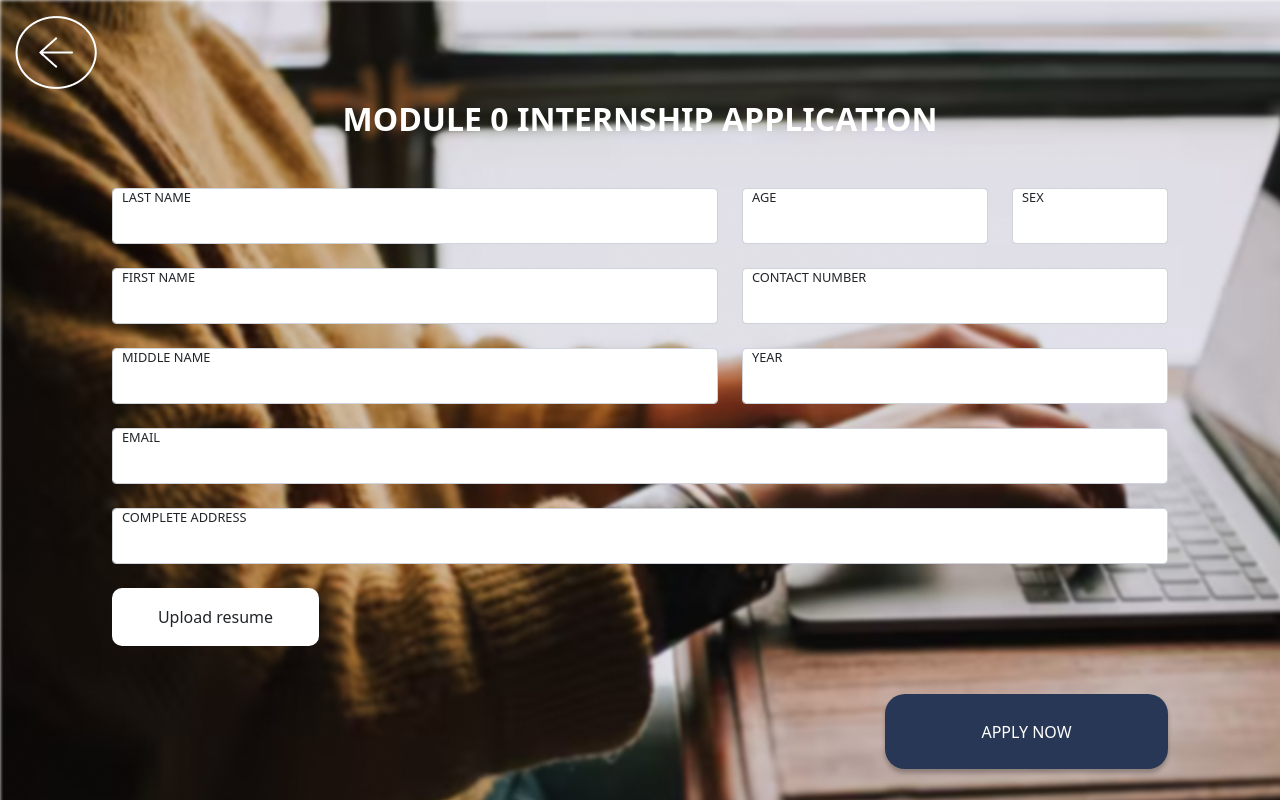
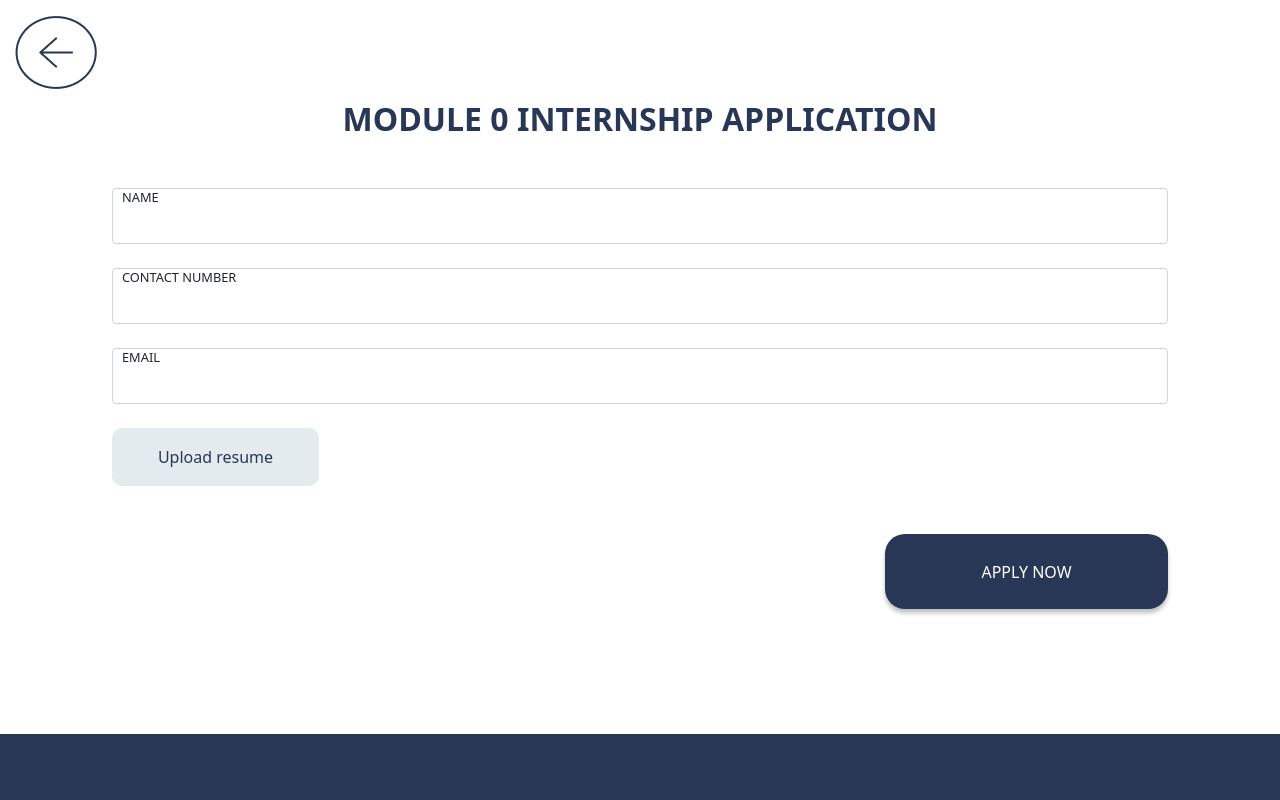
Before and after one commit to Jjgamao/Module-0-Internship, a React app: page /apply in a window 1280 px wide. Shown: the top 800 px of the page. Built offline with nearby package versions, Linux system fonts and the light colour scheme.

Commit message:
Edited the Application Form

```diff
--- a/src/assets/styles/apply.css
+++ b/src/assets/styles/apply.css
@@ -9,7 +9,7 @@
 
 .intro{
     text-align: center;
-    color: white;
+    color: #273755;
     font-weight: bold;
     margin-bottom: 20px;
 }
@@ -30,7 +30,8 @@
 }
 
 .upload-label {
-    background: #FFFFFF;
+    background: #E4EBEE;
+    color: #273755;
     padding: 17px;
     width: 207px;
     text-align: center;
--- a/src/pages/Apply.js
+++ b/src/pages/Apply.js
@@ -9,7 +9,7 @@ import arrowRight from '../assets/arrow-right-circle.png';
 const Apply = () => {
   return (
     <div>
-        <div className="apply-container" style={{backgroundImage: `url(${applyBanner})`}}>
+        <div className="apply-container">
           <a href="/">
             <Image src={arrowRight} className="back-btn fluid" style={{ position: 'absolute', top: '10px', left: '10px'}}/>
           </a>
@@ -17,49 +17,17 @@ const Apply = () => {
           <Container className="form-container">
             <Form>
               <Row>
-                <Col md={7}>
+                <Col>
                   <Form.Group className="mb-4 frm-group" controlId="formBasicEmail">
-                    <Form.Label>LAST NAME</Form.Label>
-                    <Form.Control type="email" />
-                  </Form.Group>
-                </Col>
-                <Col md={3}>
-                  <Form.Group className="mb-4 frm-group" controlId="formBasicEmail">
-                    <Form.Label>AGE</Form.Label>
-                    <Form.Control type="email" />
-                  </Form.Group>
-                </Col>
-                <Col md={2}>
-                  <Form.Group className="mb-4 frm-group" controlId="formBasicEmail">
-                    <Form.Label>SEX</Form.Label>
+                    <Form.Label>NAME</Form.Label>
                     <Form.Control type="email" />
                   </Form.Group>
                 </Col>
               </Row>
               <Row>
-                <Col md={7}>
-                  <Form.Group className="mb-4 frm-group" controlId="formBasicEmail">
-                    <Form.Label>FIRST NAME</Form.Label>
-                    <Form.Control type="email" />
-                  </Form.Group>
-                </Col>
-                <Col md={5}>
+                <Col>
                   <Form.Group className="mb-4 frm-group" controlId="formBasicEmail">
                     <Form.Label>CONTACT NUMBER</Form.Label>
-                    <Form.Control type="email" />
-                  </Form.Group>
-                </Col>
-              </Row>
-              <Row>
-                <Col md={7}>
-                  <Form.Group className="mb-4 frm-group" controlId="formBasicEmail">
-                    <Form.Label>MIDDLE NAME</Form.Label>
-                    <Form.Control type="email" />
-                  </Form.Group>
-                </Col>
-                <Col md={5}>
-                  <Form.Group className="mb-4 frm-group" controlId="formBasicEmail">
-                    <Form.Label>YEAR</Form.Label>
                     <Form.Control type="email" />
                   </Form.Group>
                 </Col>
@@ -68,14 +36,6 @@ const Apply = () => {
                 <Col>
                   <Form.Group className="mb-4 frm-group" controlId="formBasicEmail">
                     <Form.Label>EMAIL</Form.Label>
-                    <Form.Control type="email" />
-                  </Form.Group>
-                </Col>
-              </Row>
-              <Row>
-                <Col>
-                  <Form.Group className="mb-4 frm-group" controlId="formBasicEmail">
-                    <Form.Label>COMPLETE ADDRESS</Form.Label>
                     <Form.Control type="email" />
                   </Form.Group>
                 </Col>
```
Also changed, not shown: src/assets/arrow-right-circle.png.
